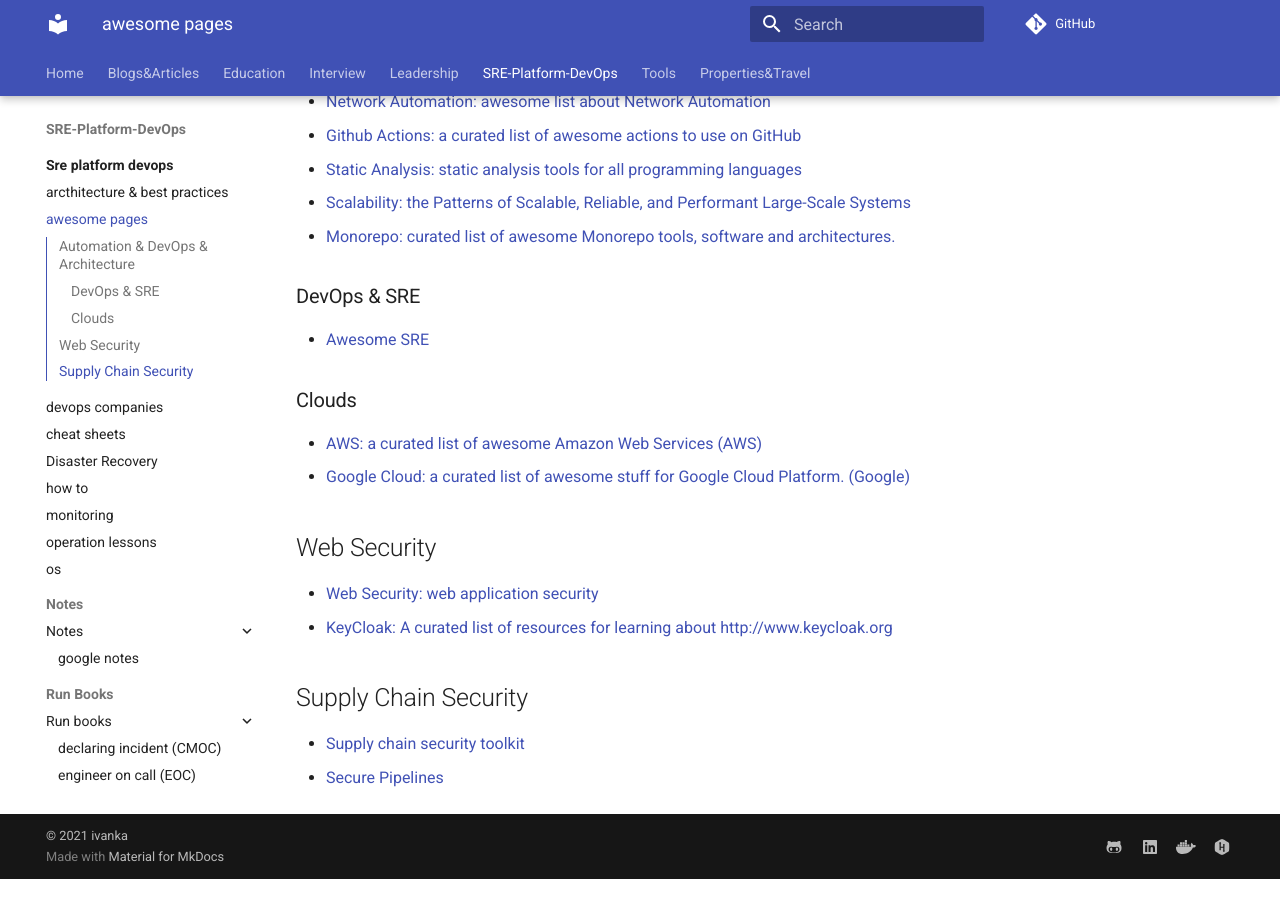
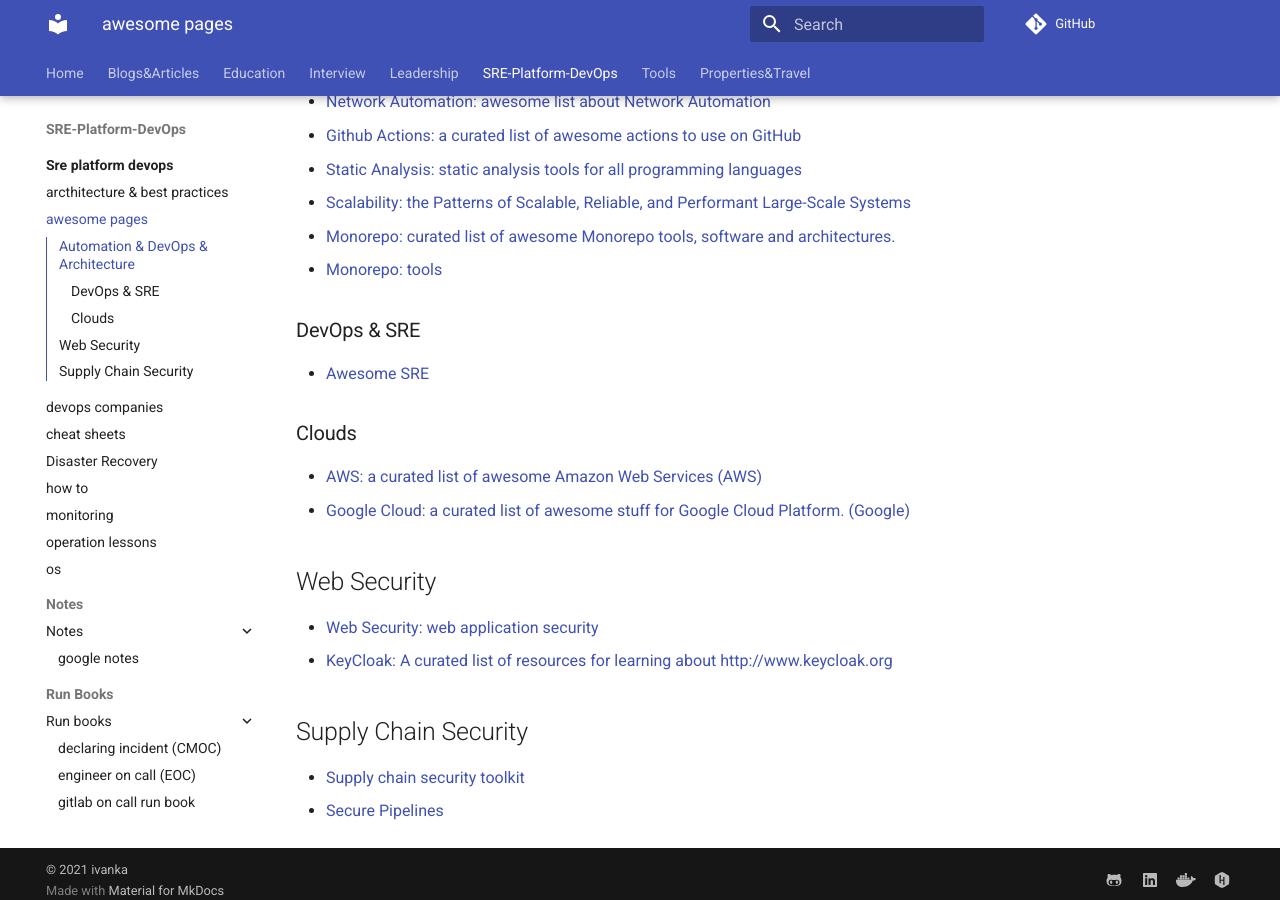
Before and after one commit to ivankatliarchuk/knowledge-base, an MkDocs documentation site: the page built from docs/sre-platform-devops/awesome.md, in a window 1280 px wide and 900 px high, scrolled down 735 px. Built offline with MkDocs 1.6.1 and Material for MkDocs 9.7.7, drawn with Linux system fonts in a browser that asks for light colours; comment, search, counter and statistics services are not loaded; before the commit the page ends 1614 px from its top, so only the background shows below that.

Commit message:
monorepo tooling
Signed-off-by: ivan katliarchuk <ivan.katliarchuk@gmail.com>

```diff
--- a/docs/sre-platform-devops/awesome.md
+++ b/docs/sre-platform-devops/awesome.md
@@ -30,6 +30,7 @@
 - [Static Analysis: static analysis tools for all programming languages][aw-static-analysis]{:target="_blank"}
 - [Scalability: the Patterns of Scalable, Reliable, and Performant Large-Scale Systems][aw-scalability]{:target="_blank"}
 - [Monorepo: curated list of awesome Monorepo tools, software and architectures.][aw-monorepo]{:target="_blank"}
+- [Monorepo: tools](https://monorepo.tools/){:target="_blank"}
 
 ### DevOps & SRE
 
```
